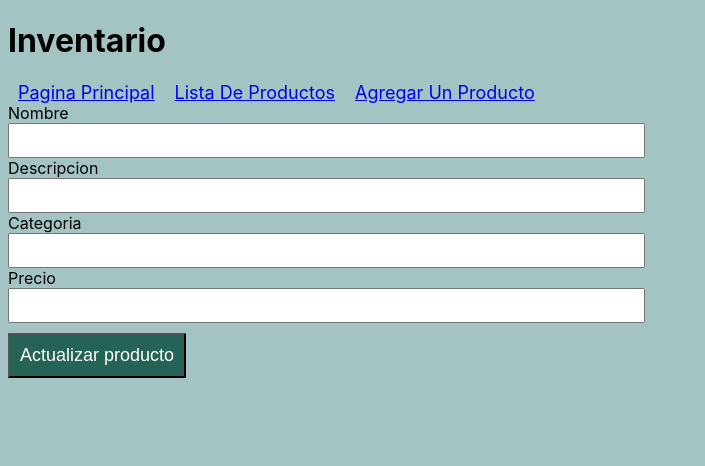
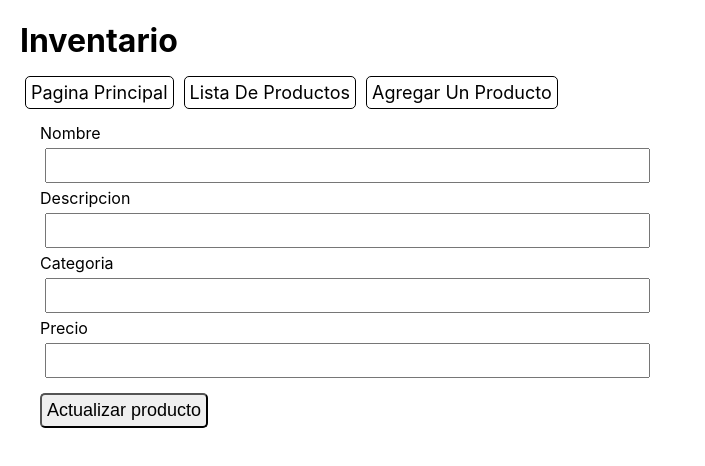
Before and after one commit to peterson-perez/react-crud, a React (Create React App) app: page /edit-product in a window 1280 px wide. Shown: the top 466 px of the page, without its empty margins (0-705 px from the left). Built offline with nearby package versions, Linux system fonts and the light colour scheme; no server answers.

Commit message:
style css

```diff
--- a/src/index.css
+++ b/src/index.css
@@ -1,7 +1,7 @@
 body {
   font-family: -apple-system, BlinkMacSystemFont, 'Segoe UI', Roboto, Oxygen, Ubuntu, Cantarell, 'Open Sans', 'Helvetica Neue', sans-serif;
-  background-color: rgb(163, 196, 194);
   font-size: 16px;
+  margin: 20px;
 }
 
 div {
@@ -14,73 +14,58 @@ input {
   width: 50%;
   margin-top: 10px;
   display: flex;
-  margin: 0px;
+  margin: 5px;
   padding: 8px;
 }
 
-.nuevo {
-  margin-top: 10px;
-  font-size: 18px;
-  padding: 10px;
-  nav-down: auto;
-  background-color: #246355;
-  color: white;
-  position: relative;
-}
 
 h3 {
   margin-top: 0;
 }
+
+button{
+
+  cursor: pointer;
+}
+
+/* header */
+.link{
+  padding: 5px;
+  font-size: 18px;
+  text-decoration: none;
+  color: black;
+  border: 1px solid;
+  border-radius: 5px;
+  margin: 5px;
+}
+
+.link:hover{
+ background-color: black;
+ color: white;
+}
+
+/* DetailsPage */
+
 .product-detail{
   padding: 20px;
 }
 
-button{
-  cursor: pointer;
-}
-.table-action {
-  gap: 10px;
-  display: flex;
-  justify-content: flex-end;
-}
+/* Edit */
 
-.detail{
-  font-size: 17px;
-  background: #62b9d9;
-  margin: 0;
-  padding: 10px;
-  display: flex;
-  align-items: baseline;
-  justify-content: flex-end;
-  text-decoration: none;
-
-}
-.edit {
-  font-size: 17px;
-  background: #54e2ac;
-  margin: 0;
-  padding: 10px;
-  display: flex;
-  align-items: baseline;
-  justify-content: flex-end;
-  text-decoration: none;
-}
-
-.delete {
-  font-size: 17px;
-  background: #d1462f;
-  margin: 0;
-  padding: 10px;
-  display: flex;
-  align-items: baseline;
-  justify-content: flex-end;
-}
-
-.search{
+.input-search{
   display: flex;
   margin: 0px;
   padding-bottom: 10px;
   gap: 10px;
+}
+
+.serch{
+  border-radius: 5px;
+}
+
+.search:hover{
+  color: white;
+  background-color: black;
 }
 
 .update-product{
@@ -88,6 +73,7 @@ button{
   gap: 10px;
 }
 
+/* ProductTable */
 
 table {
   width: 100%;
@@ -101,13 +87,9 @@ td {
   padding: 10px;
 }
 
-.algo{
-  font-size: 20px;
-}
-
 thead {
   font-weight: 300;
-  background-color: #246355;
+  background-color: black;
   color: white;
 }
 
@@ -115,7 +97,79 @@ tr:nth-child(even) {
   background-color: #ddd;
 }
 
-.link{
-  padding: 10px;
+.table-action {
+  gap: 10px;
+  display: flex;
+  justify-content: flex-end;
+}
+
+.delete {
+  font-size: 17px;
+  padding: 5px;
+  display: flex;
+  align-items: baseline;
+  justify-content: flex-end;
+  border: 1px solid;
+  border-radius: 5px;
+  color: black;
+}
+
+.detail{
+  font-size: 17px;
+  padding: 5px;
+  display: flex;
+  align-items: baseline;
+  justify-content: flex-end;
+  text-decoration: none;
+  border: 1px solid;
+  border-radius: 5px;
+  color: black;
+}
+
+.edit {
+  font-size: 17px;
+  padding: 5px;
+  display: flex;
+  align-items: baseline;
+  justify-content: flex-end;
+  text-decoration: none;
+  border: 1px solid;
+  border-radius: 5px;
+  color: black;
+}
+
+.detail:hover{
+  color: white;
+  background-color: black;
+}
+
+.edit:hover{
+  color: white;
+  background-color: black;
+}
+
+.delete:hover{
+  color: white;
+  background-color: black;
+}
+
+/* EditProductForm */
+
+.edit-form{
+   margin: 20px;
+}
+
+.nuevo {
+  margin-top: 10px;
   font-size: 18px;
+  padding: 5px;
+  nav-down: auto;
+  color: black;
+  position: relative;
+  border-radius: 5px;
 }
+
+.nuevo:hover{
+ background-color: black;
+ color: white;
+}
--- a/src/pages/EditProductPage.js
+++ b/src/pages/EditProductPage.js
@@ -74,7 +74,7 @@ export const EditProductPage = () => {
     return (
 
         <>
-            <form onSubmit={handleSubmit} >
+            <form className='edit-form' onSubmit={handleSubmit} >
                 <label >Nombre</label>
                 <input type="text" name="Name" value={product.Name} onChange={handleChange} />
                 <label >Descripcion</label>
--- a/src/pages/ListProductsPage.js
+++ b/src/pages/ListProductsPage.js
@@ -59,9 +59,9 @@ export const ListProductsPage = () => {
 
         <div className='Flex-large'>
             <h2>Lista de productos</h2>
-            <form className='search' onSubmit={handleSubmit}>
+            <form className='input-search' onSubmit={handleSubmit}>
                 <input type="text" value={name} onChange={handleChange} placeholder='Buscar Producto' />
-                <button>Buscar</button>
+                <button className='search'>Buscar</button>
             </form>
             {message}
             <ProductTable products={products} onDelete={handleDelete} />
```
